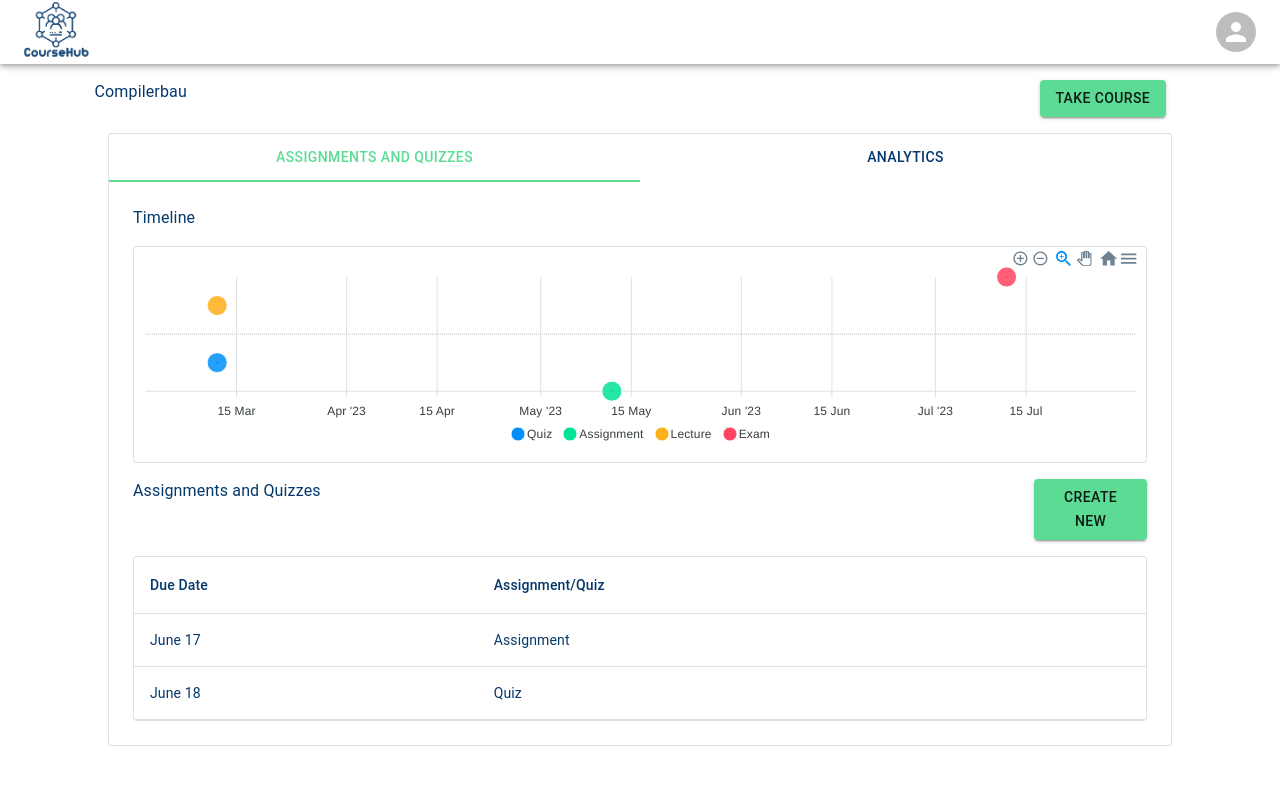
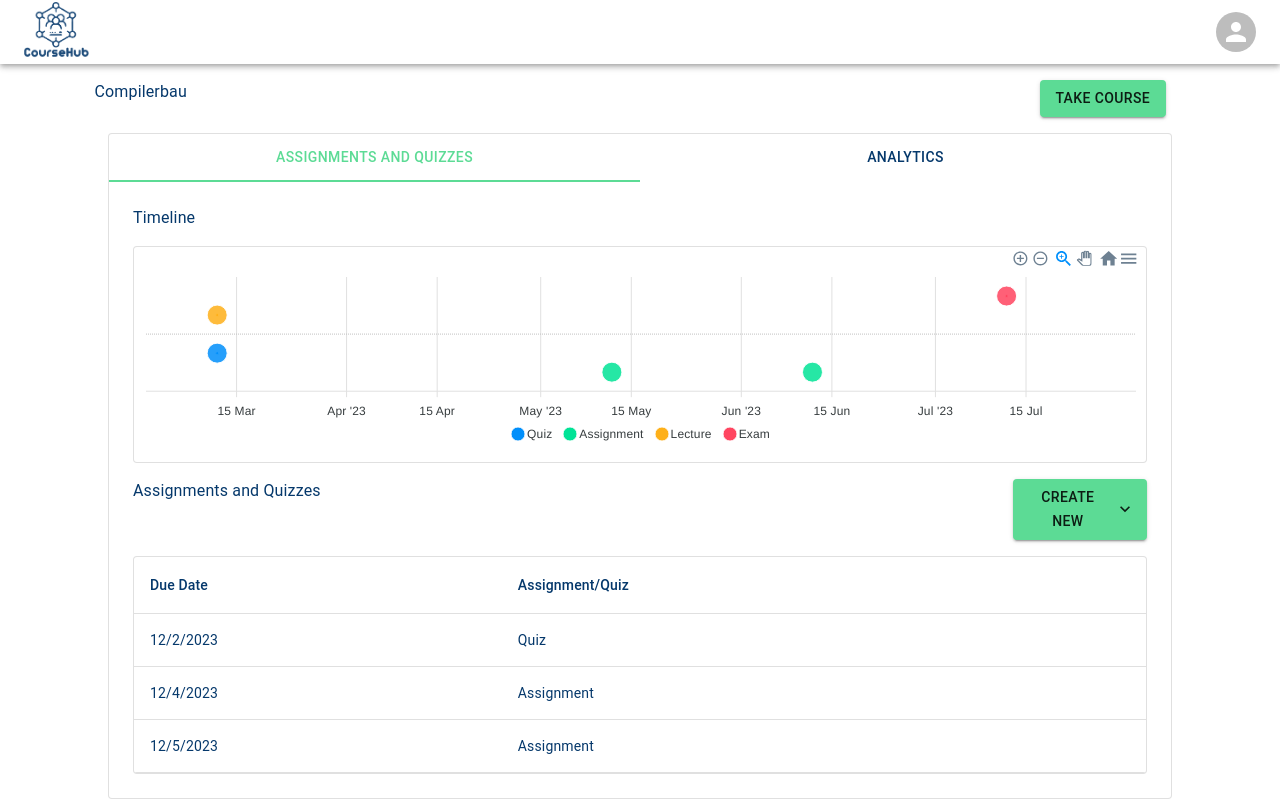
Before and after one commit to sofiekalthof/CourseHub, a React (Vite) app in the folder frontend/: page /course/1 in a window 1280 px wide. Built offline with nearby package versions, Linux system fonts and the light colour scheme.

Commit message:
Changed view of CoursePage into view with data from courses data

```diff
--- a/frontend/src/components/ApexTimelineScatter.jsx
+++ b/frontend/src/components/ApexTimelineScatter.jsx
@@ -1,38 +1,31 @@
 import React, { Component } from "react";
 import Chart from "react-apexcharts";
 
-export default function ApexTimelineScatter(){
+export default function ApexTimelineScatter(props){
+  const courseDates = props.courseDates;
+
+    // Convert dates from database into values for the chart
+  let dataForChart = []
+  courseDates.map((dates) => {
+    let datesWithValuesForCharts = [];
+    dates.data.map((date) => {
+        if(dates.type == 'Quiz'){
+          datesWithValuesForCharts.push([date.getTime(), -1]);
+        }
+        if(dates.type == 'Assignment'){
+          datesWithValuesForCharts.push([date.getTime(), -2]);
+        }
+        if(dates.type == 'Lecture'){
+          datesWithValuesForCharts.push([date.getTime(), 1]);
+        }
+        if(dates.type == 'Exam'){
+          datesWithValuesForCharts.push([date.getTime(), 2]);
+        }
+
+    })
+    dataForChart.push({name: dates.type, id: dates.id, data: datesWithValuesForCharts})
+  })
     const state = {
-        series: [
-            {
-              name: 'Quiz',
-              data: [
-                [new Date('2023-03-12').getTime(),
-                -1]
-              ]
-            },
-            {
-              name: 'Assignment',
-              data: [
-                [new Date('2023-05-12').getTime(),
-                -2]
-              ]
-            },
-            {
-              name: 'Lecture',
-              data: [
-                [new Date('2023-03-12').getTime(),
-                1]
-              ]
-            },
-            {
-              name: 'Exam',
-              data: [
-                [new Date('2023-07-12').getTime(),
-                2]
-              ]
-            }
-      ],
       options:{
         chart: {
         type: 'scatter'
@@ -45,7 +38,9 @@ export default function ApexTimelineScatter(){
       },
       yaxis: {
         show: false,
-        forceNiceScale: false
+        forceNiceScale: false,
+        min: -3,
+        max: 3
       },
       grid:{
         xaxis: {
@@ -61,7 +56,16 @@ export default function ApexTimelineScatter(){
         },
       },
       tooltip: {
-        enabled: true
+        enabled: true,
+        x:{
+          show: false
+        },
+        y: {
+          formatter: (y) => "",
+          title:{
+            formatter: (seriesName) => seriesName
+          }
+        }
       },
       annotations:{
         yaxis: [{
@@ -90,7 +94,7 @@ export default function ApexTimelineScatter(){
             <>
                 <Chart
                   options={state.options}
-                  series={state.series}
+                  series={dataForChart}
                   type="scatter"
                   height="200"
                 />
--- a/frontend/src/components/AssignmentList.jsx
+++ b/frontend/src/components/AssignmentList.jsx
@@ -1,16 +1,21 @@
 import { Table, TableBody, TableCell, TableContainer, TableHead, TableRow, Grid} from "@mui/material";
 
-function AssignmentList(){
-    const tasks = [{
-        id: 0,
-        type: "Assignment",
-        date: "June 17"
-        },
-        {
-        id: 1,
-        type: "Quiz",
-        date: "June 18"
-        }]
+function AssignmentList(props){
+    // get CourseDates as a prop from GeneralView
+    const courseDates = props.courseDates;
+
+    // filter courseDates to have only Assignments and Quizzes in it
+    let filteredDates = courseDates.filter((date) => date.type.includes("Quiz") | date.type.includes("Assignment"));
+
+    // convert the Dates from a DateObject into a String for the AssignmentList
+    let filteredDatesWithConvertedDates = [];
+    filteredDates.map((dates) => {
+        let convertedDates = []
+        dates.data.map((date) => {
+            convertedDates.push(`${date.getDate()}/${date.getMonth()}/${date.getFullYear()}`);
+        })
+        filteredDatesWithConvertedDates.push({type: dates.type, id: dates.id, data: convertedDates});
+    })
 
     return (
         <>
@@ -31,10 +36,11 @@ function AssignmentList(){
                             </TableRow>
                         </TableHead>
                         <TableBody>
-                            {tasks.map((task) => (
-                                <TableRow key={task.id}>
+                            {filteredDatesWithConvertedDates.map((task) => (
+                                task.data.map((date) => (
+                                <TableRow key={date}>
                                     <TableCell>
-                                        {task.date}
+                                        {date}
                                     </TableCell>
                                     <TableCell>
                                         {task.type}
@@ -43,6 +49,7 @@ function AssignmentList(){
 
                                     </TableCell>
                                 </TableRow>
+                                ))
 
                             ))}
                         </TableBody>
--- a/frontend/src/components/CoursePage.jsx
+++ b/frontend/src/components/CoursePage.jsx
@@ -41,7 +41,7 @@ function CoursePage() {
               <Tab value="two" label="Analytics"></Tab>
             </Tabs>
             <TabPanel value="one">
-              <GeneralView></GeneralView>
+              <GeneralView selectedCourse={selectedCourse[0]}></GeneralView>
             </TabPanel>
             <TabPanel value="two"></TabPanel>
           </TabContext>
--- a/frontend/src/components/GeneralView.jsx
+++ b/frontend/src/components/GeneralView.jsx
@@ -1,12 +1,25 @@
+import * as React from 'react';
 import Timeline from './Timeline';
 import Typography from '@mui/material/Typography';
 import ApexTimeline from "./ApexTimeline";
 import ApexTimelineScatter from './ApexTimelineScatter';
 import Card from '@mui/material/Card';
-import { Grid, Button } from '@mui/material';
-import AssignmentList from "./AssignmentList"
+import { Grid, Button, Menu, MenuItem } from '@mui/material';
+import AssignmentList from "./AssignmentList";
+import KeyboardArrowDownIcon from '@mui/icons-material/KeyboardArrowDown';
+import { useState } from 'react';
 
-function GeneralView() {
+function GeneralView(props) {
+  const [anchorEl, setAnchorEl] = React.useState(null);
+  const open = Boolean(anchorEl);
+  const handleClick = (event) => {
+    setAnchorEl(event.currentTarget);
+  };
+  const handleClose = () => {
+    setAnchorEl(null);
+  };
+  console.log(props.selectedCourse);
+
     return (
         <>
         <Grid container sx={{justifyContent:'center'}} spacing={2}>
@@ -17,20 +30,40 @@ function GeneralView() {
           </Grid>
           <Grid item xs={12}>
             <Card variant="outlined" sx={{justifyContent: 'center'}}>
-              <ApexTimelineScatter></ApexTimelineScatter>
+              <ApexTimelineScatter courseDates={props.selectedCourse.dates}></ApexTimelineScatter>
             </Card>
           </Grid>
-          <Grid item xs={10.5}>
+          <Grid item xs={10.25}>
             <Typography>
               Assignments and Quizzes
             </Typography>
           </Grid>
-          <Grid item xs={1.5}>
-            <Button variant='contained'>Create New</Button>
+          <Grid item xs={1.75}>
+            <Button
+              variant='contained'
+              endIcon={<KeyboardArrowDownIcon />}
+              aria-controls={open ? 'basic-menu' : undefined}
+              aria-haspopup="true"
+              aria-expanded={open ? 'true' : undefined}
+              onClick={handleClick}>
+                Create New
+            </Button>
+            <Menu
+              id="basic-menu"
+              anchorEl={anchorEl}
+              open={open}
+              onClose={handleClose}
+              MenuListProps={{
+                'aria-labelledby': 'basic-button',
+              }}
+            >
+              <MenuItem onClick={handleClose}>Quiz</MenuItem>
+              <MenuItem onClick={handleClose}>Assignment</MenuItem>
+            </Menu>
           </Grid>
           <Grid item xs={12}>
             <Card variant="outlined" sx={{justifyContent: 'center'}}>
-              <AssignmentList/>
+              <AssignmentList courseDates={props.selectedCourse.dates}/>
             </Card>
           </Grid>
         </Grid>
--- a/frontend/src/data/courses.jsx
+++ b/frontend/src/data/courses.jsx
@@ -2,31 +2,194 @@ export const courses= [
     {
         "id": 0,
         "name": "Advanced Web Technologies",
-        "description": "Test Description"
+        "description": "Test Description",
+        "dates":
+         [{
+            type: 'Quiz',
+            id: 0,
+            data: [new Date('2023-03-12')]
+
+          },
+          {
+            type: 'Assignment',
+            id: 1,
+            data:
+              [new Date('2023-05-12'),
+              new Date('2023-06-12')]
+
+          },
+          {
+            type: 'Lecture',
+            id: 2,
+            data:
+              [new Date('2023-03-12')]
+          },
+          {
+            type: 'Exam',
+            id: 3,
+            data:
+              [new Date('2023-07-12')]
+          }
+        ]
     },
     {
         "id": 1,
         "name": "Compilerbau",
-        "description": "Test Description"
+        "description": "Test Description",
+        "dates": [{
+            type: 'Quiz',
+            id: 0,
+            data: [new Date('2023-03-12')]
+
+          },
+          {
+            type: 'Assignment',
+            id: 1,
+            data:
+              [new Date('2023-05-12'),
+              new Date('2023-06-12')]
+
+          },
+          {
+            type: 'Lecture',
+            id: 2,
+            data:
+              [new Date('2023-03-12')]
+          },
+          {
+            type: 'Exam',
+            id: 3,
+            data:
+              [new Date('2023-07-12')]
+          }
+        ]
     },
     {
         "id": 2,
         "name": "IDEA Lab",
-        "description": "Test Description"
+        "description": "Test Description",
+        "dates": [{
+            type: 'Quiz',
+            id: 0,
+            data: [new Date('2023-03-12')]
+
+          },
+          {
+            type: 'Assignment',
+            id: 1,
+            data:
+              [new Date('2023-05-12'),
+              new Date('2023-06-12')]
+
+          },
+          {
+            type: 'Lecture',
+            id: 2,
+            data:
+              [new Date('2023-03-12')]
+          },
+          {
+            type: 'Exam',
+            id: 3,
+            data:
+              [new Date('2023-07-12')]
+          }
+        ]
     },
     {
         "id": 3,
         "name": " Bioinformatics",
-        "description": "Test Description"
+        "description": "Test Description",
+        "dates": [{
+            type: 'Quiz',
+            id: 0,
+            data: [new Date('2023-03-12')]
+
+          },
+          {
+            type: 'Assignment',
+            id: 1,
+            data:
+              [new Date('2023-05-12'),
+              new Date('2023-06-12')]
+
+          },
+          {
+            type: 'Lecture',
+            id: 2,
+            data:
+              [new Date('2023-03-12')]
+          },
+          {
+            type: 'Exam',
+            id: 3,
+            data:
+              [new Date('2023-07-12')]
+          }
+        ]
     },
     {
         "id": 4,
         "name": "Kommunikationspsychologie",
-        "description": "Test Description"
+        "description": "Test Description",
+        "dates": [{
+            type: 'Quiz',
+            id: 0,
+            data: [new Date('2023-03-12')]
+
+          },
+          {
+            type: 'Assignment',
+            id: 1,
+            data:
+              [new Date('2023-05-12'),
+              new Date('2023-06-12')]
+
+          },
+          {
+            type: 'Lecture',
+            id: 2,
+            data:
+              [new Date('2023-03-12')]
+          },
+          {
+            type: 'Exam',
+            id: 3,
+            data:
+              [new Date('2023-07-12')]
+          }
+        ]
     },
     {
         "id": 5,
         "name": "Digital Games Research",
-        "description": "Test Description"
+        "description": "Test Description",
+        "dates": [{
+            type: 'Quiz',
+            id: 0,
+            data: [new Date('2023-03-12')]
+
+          },
+          {
+            type: 'Assignment',
+            id: 1,
+            data:
+              [new Date('2023-05-12'),
+              new Date('2023-06-12')]
+
+          },
+          {
+            type: 'Lecture',
+            id: 2,
+            data:
+              [new Date('2023-03-12')]
+          },
+          {
+            type: 'Exam',
+            id: 3,
+            data:
+              [new Date('2023-07-12')]
+          }
+        ]
     }
 ];
```
